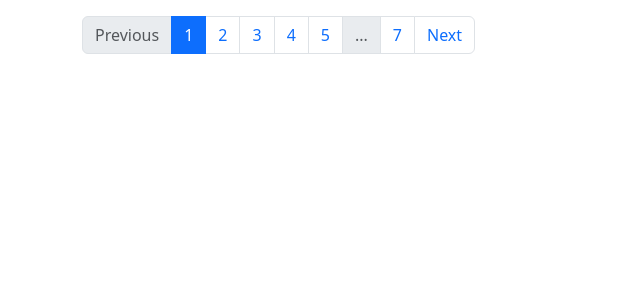
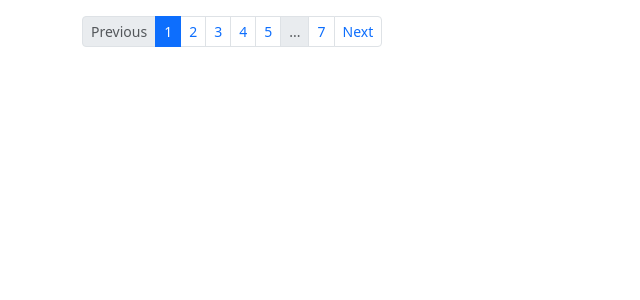
Before and after one commit to abuhasanshadhin/Vue-js-libs, a Vue app: page / in a window 1280 px wide. Shown: the top 300 px of the page, without its empty margins (0-640 px from the left). Built offline with nearby package versions, Linux system fonts and the light colour scheme.

Commit message:
watch total pages

```diff
--- a/src/components/Pagination.vue
+++ b/src/components/Pagination.vue
@@ -18,11 +18,14 @@ watch(() => props.initPage, (value) => {
     currentPage.value = value;
 }, { immediate: true });
 
-watch(currentPage, (page) => {
+const createPageItems = () => {
     let min = 0;
     let max = 0;
     let isLeftDots = false;
     let isRightDots = false;
+
+    const tempPages = [];
+    const page = currentPage.value;
 
     if (props.totalPages > 5) {
         if (page <= 4) {
@@ -45,8 +48,6 @@ watch(currentPage, (page) => {
         max = props.totalPages;
     }
 
-    const tempPages = [];
-
     for (let i = min; i <= max; i++) {
         tempPages.push(i);
     }
@@ -54,7 +55,10 @@ watch(currentPage, (page) => {
     pages.value = tempPages;
     showLeftDots.value = isLeftDots;
     showRightDots.value = isRightDots;
-}, { immediate: true });
+}
+
+watch(currentPage, createPageItems, { immediate: true });
+watch(() => props.totalPages, createPageItems, { immediate: true });
 
 const goTo = (page) => {
     if (currentPage.value === page) return;
@@ -76,8 +80,9 @@ const goToNext = () => {
 </script>
 
 <template>
-    <nav v-if="totalPages" aria-label="Page navigation example">
-        <ul class="pagination">
+    <nav v-if="totalPages"
+        aria-label="Page navigation example">
+        <ul class="pagination pagination-sm">
             <li :class="{ disabled: currentPage === 1 }"
                 class="page-item">
                 <button type="button"
```
